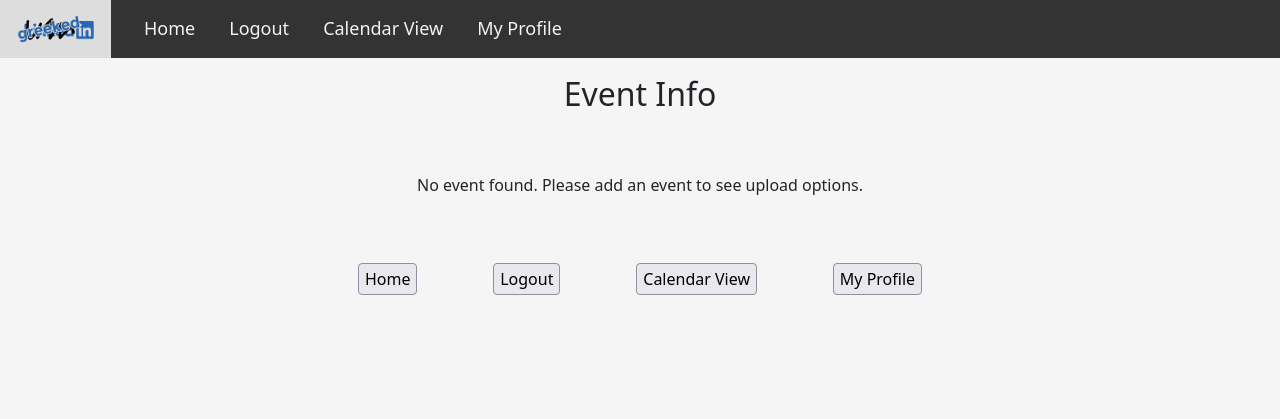
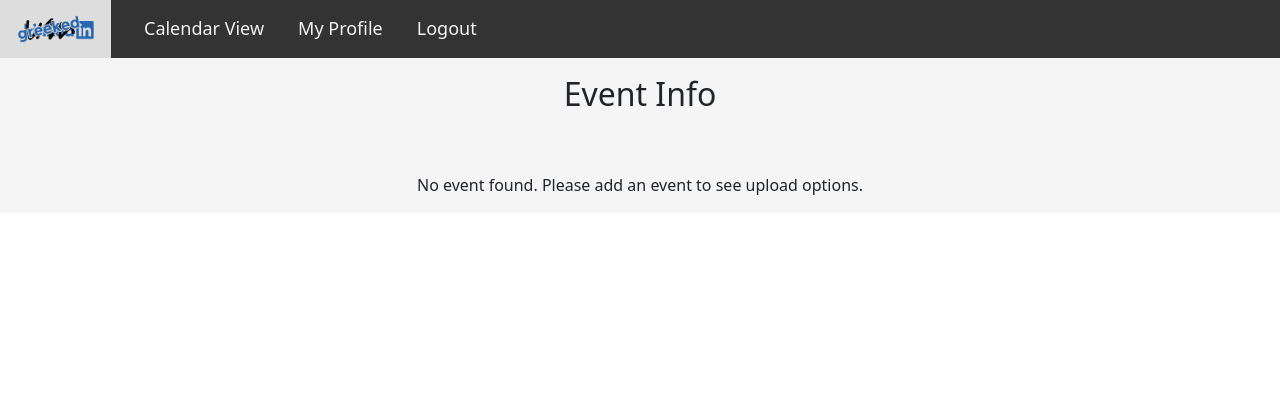
Before and after one commit to Jsouthern777/Final-Project, a Flask app: template templates/moreinfo.html in a window 1280 px wide. Shown: the top 419 px of the page. Run offline with Flask 3, Linux system fonts and the light colour scheme; the template is opened without the code that fills it, so the values that code supplies are empty; parts of the project's set-up code (start-up, migrations or seed data) failed here and were passed over; some libraries are stand-ins or nearby versions.

Commit message:
Menu Fixes

```diff
--- a/app.py
+++ b/app.py
@@ -420,7 +420,7 @@
 
 
 #Report an event
-@app.post('/report/<int:event_id>')
+@app.post('/report/<int:event_id>/')
 @login_required()
 def report_event(event_id):
     print("called")
--- a/templates/calendarview.html
+++ b/templates/calendarview.html
@@ -13,16 +13,15 @@
       <a class="navbar-brand" href="/" padding: 0>
         <img src="/static/images/greek2.png" alt="Logo" width="77" margin="0">
       </a>
-      <a class="nav-link" href="/">Home</a>
-      <a class="nav-link" href="/logout">Logout</a>
+      <a class="nav-link" href="/calendar">Calendar View</a>
       {% if current_user.is_editor() or current_user.is_admin() %}
         <a class="nav-link" href="/add_event">Add Event</a>
       {% endif %}
       {% if current_user.is_authenticated and current_user.is_admin() %}
           <a href="/report_event" class="nav-link"> Reported Events </a>
       {% endif %}
-      <a class="nav-link" href="/calendar">Calendar View</a>
       <a class="nav-link" href="{{ url_for('profile', user_id=current_user.id) }}">My Profile</a>
+      <a class="nav-link" href="/logout">Logout</a>
     </div>
   </header>
   <main>
--- a/templates/eventforms.html
+++ b/templates/eventforms.html
@@ -12,16 +12,15 @@
       <a class="navbar-brand" href="/" padding: 0>
         <img src="/static/images/greek2.png" alt="Logo" width="77" margin="0">
       </a>
-      <a class="nav-link" href="/">Home</a>
-      <a class="nav-link" href="/logout">Logout</a>
+      <a class="nav-link" href="/calendar">Calendar View</a>
       {% if current_user.is_editor() or current_user.is_admin() %}
         <a class="nav-link" href="/add_event">Add Event</a>
       {% endif %}
       {% if current_user.is_authenticated and current_user.is_admin() %}
           <a href="/report_event" class="nav-link"> Reported Events </a>
       {% endif %}
-      <a class="nav-link" href="/calendar">Calendar View</a>
       <a class="nav-link" href="{{ url_for('profile', user_id=current_user.id) }}">My Profile</a>
+      <a class="nav-link" href="/logout">Logout</a>
     </div>
 
     <div class="container">
--- a/templates/home.html
+++ b/templates/home.html
@@ -18,18 +18,16 @@
             <a class="navbar-brand" href="/" padding: 0>
               <img src="/static/images/greek2.png" alt="Logo" width="77" margin="0">
             </a>
-            <a class="nav-link" href="/">Home</a>
-            <a class="nav-link" href="/logout">Logout</a>
+            <a class="nav-link" href="/calendar">Calendar View</a>
             {% if current_user.is_editor() or current_user.is_admin() %}
               <a class="nav-link" href="/add_event">Add Event</a>
             {% endif %}
             {% if current_user.is_authenticated and current_user.is_admin() %}
                 <a href="/report_event" class="nav-link"> Reported Events </a>
             {% endif %}
-            <a class="nav-link" href="/calendar">Calendar View</a>
             <a class="nav-link" href="{{ url_for('profile', user_id=current_user.id) }}">My Profile</a>
+            <a class="nav-link" href="/logout">Logout</a>
           </div>
-      </div>
     </nav>
 
     <!-- Bootstrap JS Bundle -->
--- a/templates/moreinfo.html
+++ b/templates/moreinfo.html
@@ -21,16 +21,15 @@
       <a class="navbar-brand" href="/" padding: 0>
         <img src="/static/images/greek2.png" alt="Logo" width="77" margin="0">
       </a>
-      <a class="nav-link" href="/">Home</a>
-      <a class="nav-link" href="/logout">Logout</a>
+      <a class="nav-link" href="/calendar">Calendar View</a>
       {% if current_user.is_editor() or current_user.is_admin() %}
         <a class="nav-link" href="/add_event">Add Event</a>
       {% endif %}
       {% if current_user.is_authenticated and current_user.is_admin() %}
           <a href="/report_event" class="nav-link"> Reported Events </a>
       {% endif %}
-      <a class="nav-link" href="/calendar">Calendar View</a>
       <a class="nav-link" href="{{ url_for('profile', user_id=current_user.id) }}">My Profile</a>
+      <a class="nav-link" href="/logout">Logout</a>
     </div>
 
     <div class="container">
@@ -99,19 +98,6 @@
           <p>No event found. Please add an event to see upload options.</p>
         {% endif %}
       </div>
-      <div class="menu-container">
-        <a href="/" class="menu-button"> Home </a>
-        <a href="/logout" class="menu-button"> Logout </a>
-        {% if current_user.is_editor() or current_user.is_admin() %}
-          <a href="/add_event" class="menu-button"> Add Event </a>
-        {% endif %}
-        <a href="/calendar" class="menu-button"> Calendar View </a>
-        <a href="{{ url_for('profile', user_id=current_user.id) }}" class="menu-button"> My Profile </a>
-        {% if current_user.is_authenticated and current_user.is_admin() %}
-          <a href="/report_event" class="menu-button"> Reported Events </a>
-        {% endif %}
-      </div>
-
   </main>
 </body>
 </html>
--- a/templates/profile.html
+++ b/templates/profile.html
@@ -17,16 +17,15 @@
       <a class="navbar-brand" href="/" padding: 0>
         <img src="/static/images/greek2.png" alt="Logo" width="77" margin="0">
       </a>
-      <a class="nav-link" href="/">Home</a>
-      <a class="nav-link" href="/logout">Logout</a>
+      <a class="nav-link" href="/calendar">Calendar View</a>
       {% if current_user.is_editor() or current_user.is_admin() %}
         <a class="nav-link" href="/add_event">Add Event</a>
       {% endif %}
       {% if current_user.is_authenticated and current_user.is_admin() %}
           <a href="/report_event" class="nav-link"> Reported Events </a>
       {% endif %}
-      <a class="nav-link" href="/calendar">Calendar View</a>
       <a class="nav-link" href="{{ url_for('profile', user_id=current_user.id) }}">My Profile</a>
+      <a class="nav-link" href="/logout">Logout</a>
     </div>
     <div class="container">
       {% for message in get_flashed_messages() %}
--- a/templates/reportedContent.html
+++ b/templates/reportedContent.html
@@ -15,18 +15,16 @@
       <a class="navbar-brand" href="/" padding: 0>
         <img src="/static/images/greek2.png" alt="Logo" width="77" margin="0">
       </a>
-      <a class="nav-link" href="/">Home</a>
-      <a class="nav-link" href="/logout">Logout</a>
+      <a class="nav-link" href="/calendar">Calendar View</a>
       {% if current_user.is_editor() or current_user.is_admin() %}
         <a class="nav-link" href="/add_event">Add Event</a>
       {% endif %}
       {% if current_user.is_authenticated and current_user.is_admin() %}
           <a href="/report_event" class="nav-link"> Reported Events </a>
       {% endif %}
-      <a class="nav-link" href="/calendar">Calendar View</a>
       <a class="nav-link" href="{{ url_for('profile', user_id=current_user.id) }}">My Profile</a>
+      <a class="nav-link" href="/logout">Logout</a>
     </div>
-    <div class="container">
       {% for message in get_flashed_messages() %}
         <div class="alert alert-warning d-flex align-items-center alert-dismissible fade show">
           <button type="button" class="close" data-bs-dismiss="alert">
```
